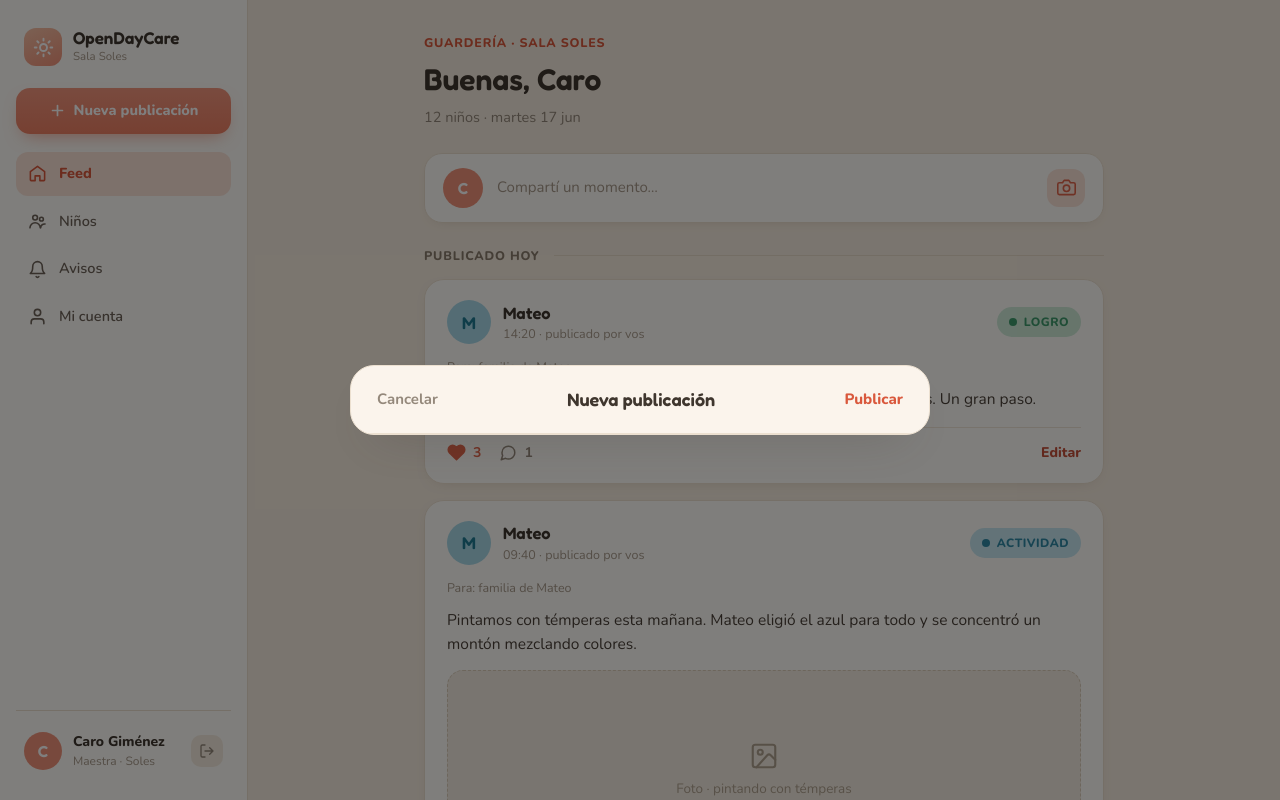
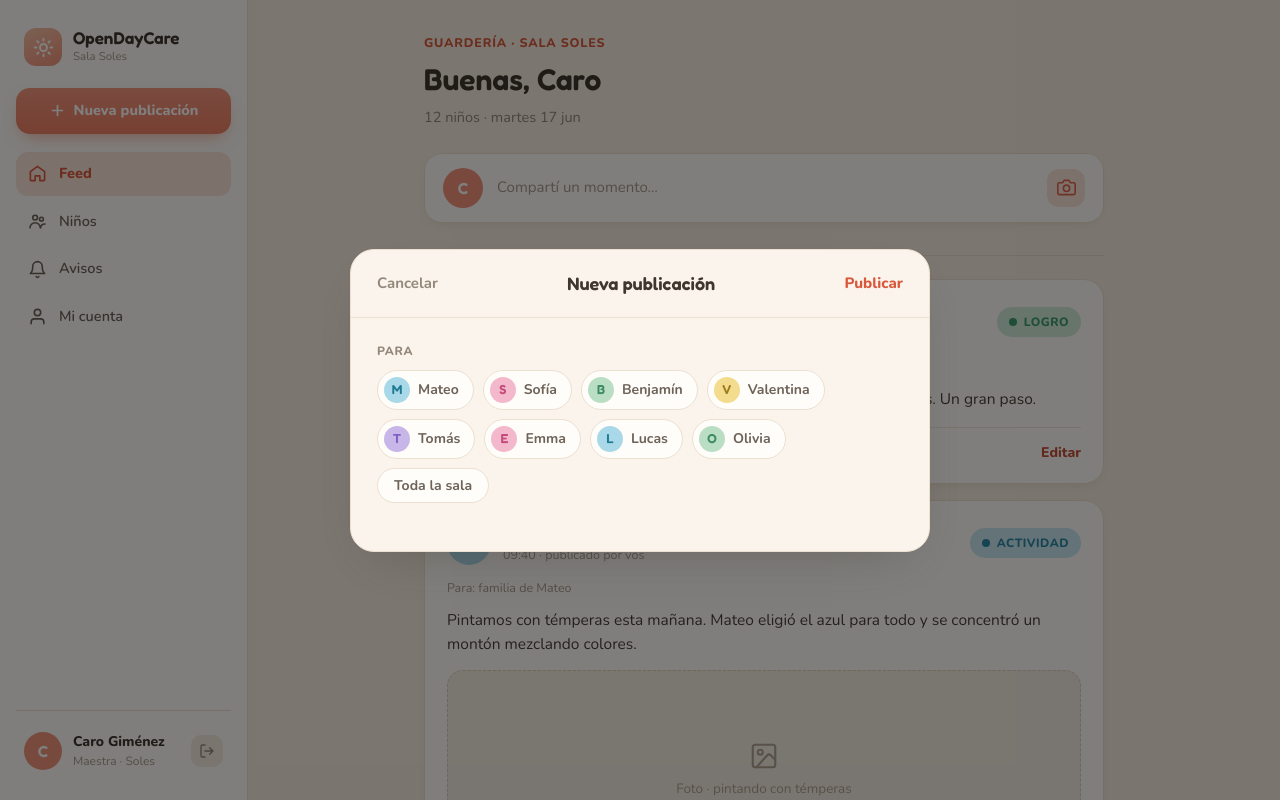
Before and after one commit to AlexMdz5620/opencode-opendaycare, a Next.js app: page / in a window 1280 px wide. Both pictures are taken after a click on the button "Nueva publicación". Built offline with nearby package versions, Linux system fonts and the light colour scheme.

Commit message:
Spec6-Paso6-Agregando la selección de niños en el form

```diff
--- a/components/home/CreatePostModal.tsx
+++ b/components/home/CreatePostModal.tsx
@@ -1,7 +1,12 @@
 "use client";
 
-import { useEffect } from "react";
+import { useEffect, useState } from "react";
+import { KIDS, type Kid } from "@/app/_data/kids";
+import { loadLocalKids } from "@/app/_data/localKids";
 import { useFeed } from "@/components/home/FeedContext";
+
+const SECTION_LABEL_CLASS =
+  "mb-[10px] text-[12px] font-extrabold tracking-[.7px] text-[#94887B]";
 
 export function CreatePostModal() {
   const { isCreateOpen, closeCreate } = useFeed();
@@ -12,6 +17,15 @@ export function CreatePostModal() {
 }
 
 function CreatePostDialog({ onClose }: { onClose: () => void }) {
+  const [selectedKidIds, setSelectedKidIds] = useState<string[]>([]);
+  const [allRoom, setAllRoom] = useState(false);
+  const [localKids, setLocalKids] = useState<Kid[]>([]);
+
+  useEffect(() => {
+    // eslint-disable-next-line react-hooks/set-state-in-effect
+    setLocalKids(loadLocalKids());
+  }, []);
+
   useEffect(() => {
     function onKeyDown(event: KeyboardEvent) {
       if (event.key === "Escape") onClose();
@@ -19,6 +33,39 @@ function CreatePostDialog({ onClose }: { onClose: () => void }) {
     window.addEventListener("keydown", onKeyDown);
     return () => window.removeEventListener("keydown", onKeyDown);
   }, [onClose]);
+
+  const kids = [...KIDS, ...localKids];
+
+  function toggleAllRoom() {
+    if (allRoom) {
+      setAllRoom(false);
+      return;
+    }
+    setAllRoom(true);
+    setSelectedKidIds([]);
+  }
+
+  function toggleKid(kidId: string) {
+    if (allRoom) {
+      setAllRoom(false);
+      setSelectedKidIds([kidId]);
+      return;
+    }
+    setSelectedKidIds((prev) =>
+      prev.includes(kidId)
+        ? prev.filter((id) => id !== kidId)
+        : [...prev, kidId],
+    );
+  }
+
+  function pillClass(selected: boolean): string {
+    return [
+      "flex cursor-pointer items-center gap-2 rounded-full border-[1.5px] text-[14px] font-bold",
+      selected
+        ? "border-[#3F362E] bg-[#3F362E] text-white"
+        : "border-[#ECE0D0] bg-[#FFFDF9] text-[#6E6359]",
+    ].join(" ");
+  }
 
   return (
     <div
@@ -51,6 +98,42 @@ function CreatePostDialog({ onClose }: { onClose: () => void }) {
             Publicar
           </button>
         </div>
+
+        <div className="p-[26px] pt-6">
+          <div className={SECTION_LABEL_CLASS}>PARA</div>
+          <div className="mb-[22px] flex flex-wrap gap-[9px]">
+            {kids.map((kid) => {
+              const selected = !allRoom && selectedKidIds.includes(kid.id);
+              const firstName = kid.name.split(" ")[0];
+              return (
+                <button
+                  key={kid.id}
+                  type="button"
+                  onClick={() => toggleKid(kid.id)}
+                  className={`${pillClass(selected)} py-[6px] pl-[6px] pr-[14px]`}
+                >
+                  <span
+                    className="flex h-[26px] w-[26px] flex-none items-center justify-center rounded-full font-display text-[13px] font-semibold"
+                    style={{
+                      backgroundColor: kid.avatarBg,
+                      color: kid.avatarColor,
+                    }}
+                  >
+                    {kid.initial}
+                  </span>
+                  {firstName}
+                </button>
+              );
+            })}
+            <button
+              type="button"
+              onClick={toggleAllRoom}
+              className={`${pillClass(allRoom)} px-4 py-[6px]`}
+            >
+              Toda la sala
+            </button>
+          </div>
+        </div>
       </div>
     </div>
   );
```
